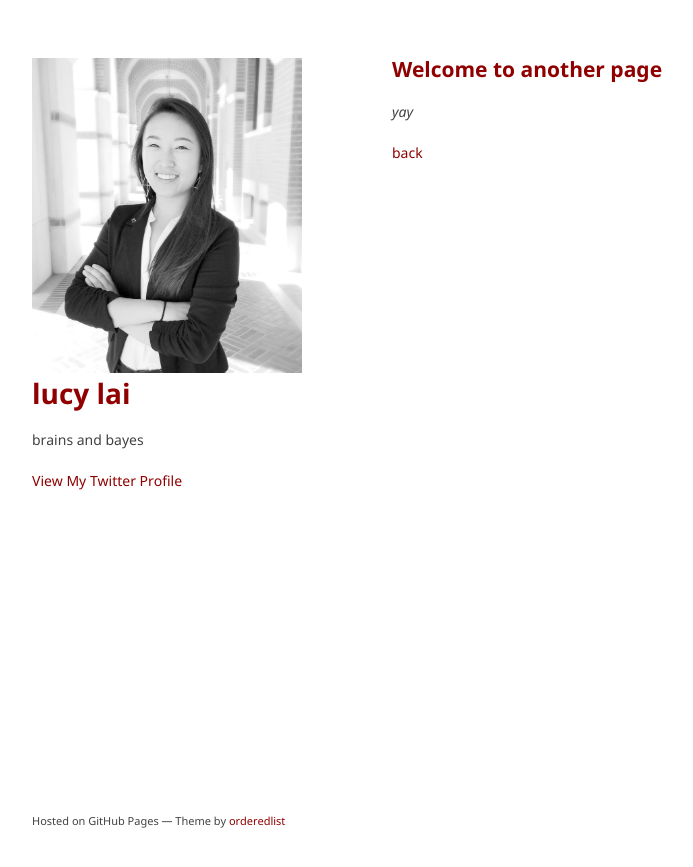
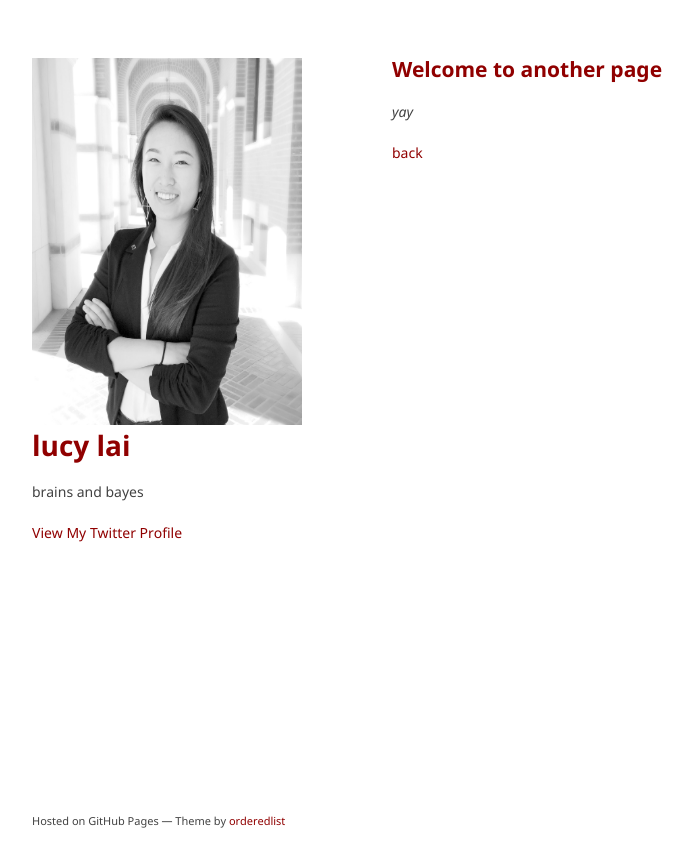
Before and after one commit to lucylai96/lucylai96.github.io, a Jekyll site: the page built from another-page.md, in a window 1280 px wide. Shown: the top 867 px of the page, without its empty margins (178-871 px from the left). Built offline with Jekyll 4.4.1, drawn with Linux system fonts in a browser that asks for light colours; our own code applies the rules of GitHub Pages for plain Markdown files.

Commit message:
Update default.html

```diff
--- a/_layouts/default.html
+++ b/_layouts/default.html
@@ -16,7 +16,7 @@
       <header>
 
         {% if site.logo %}
-          <img src="{{site.logo | relative_url}}" alt="Logo" />
+          <img src="{{site.logo | relative_url}}" alt="Logo" width="300" height="367" />
         {% endif %}
         <h1><a href="{{ "/" | absolute_url }}">{{ site.title | default: site.github.repository_name }}</a></h1>
 
```
